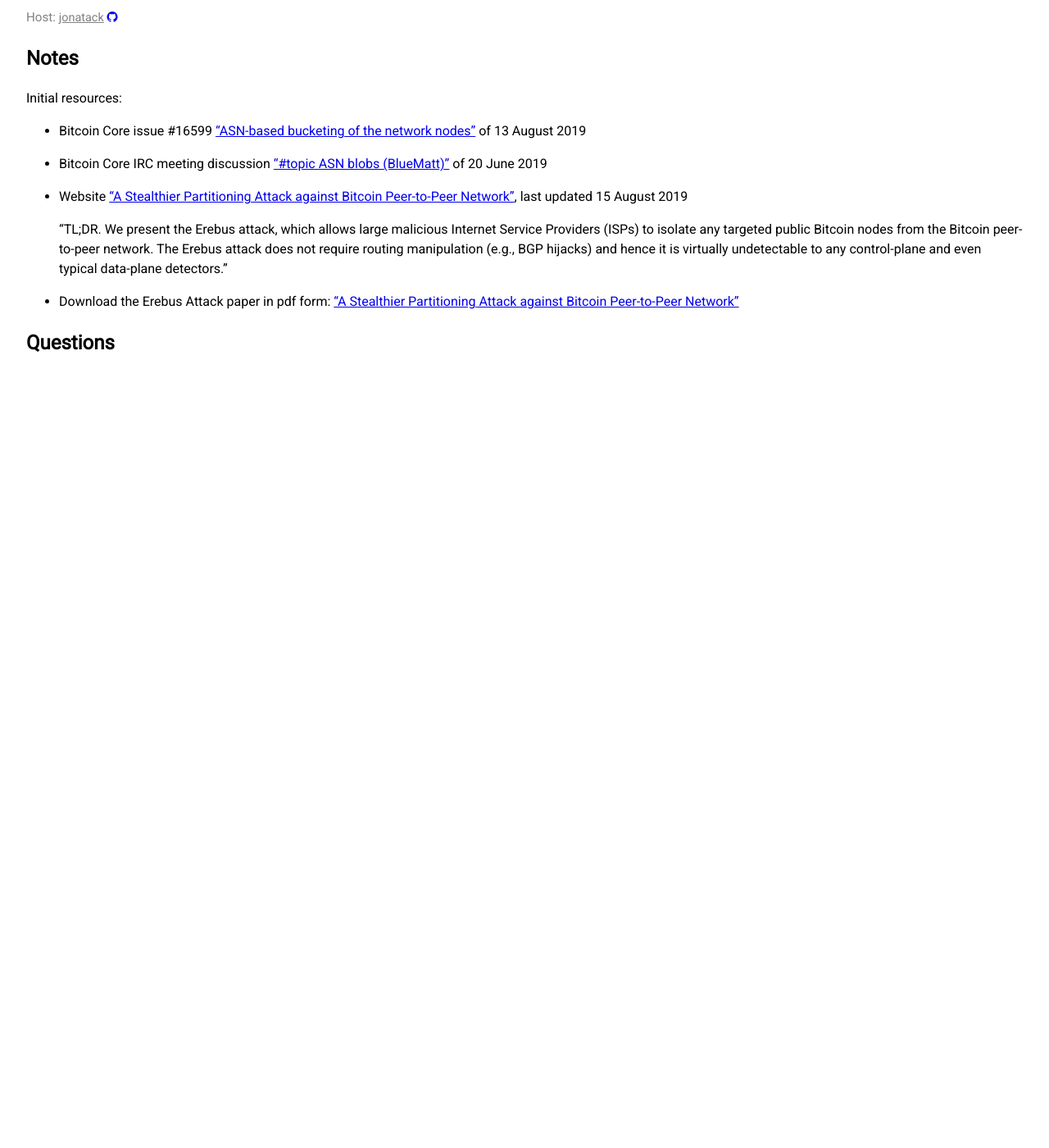
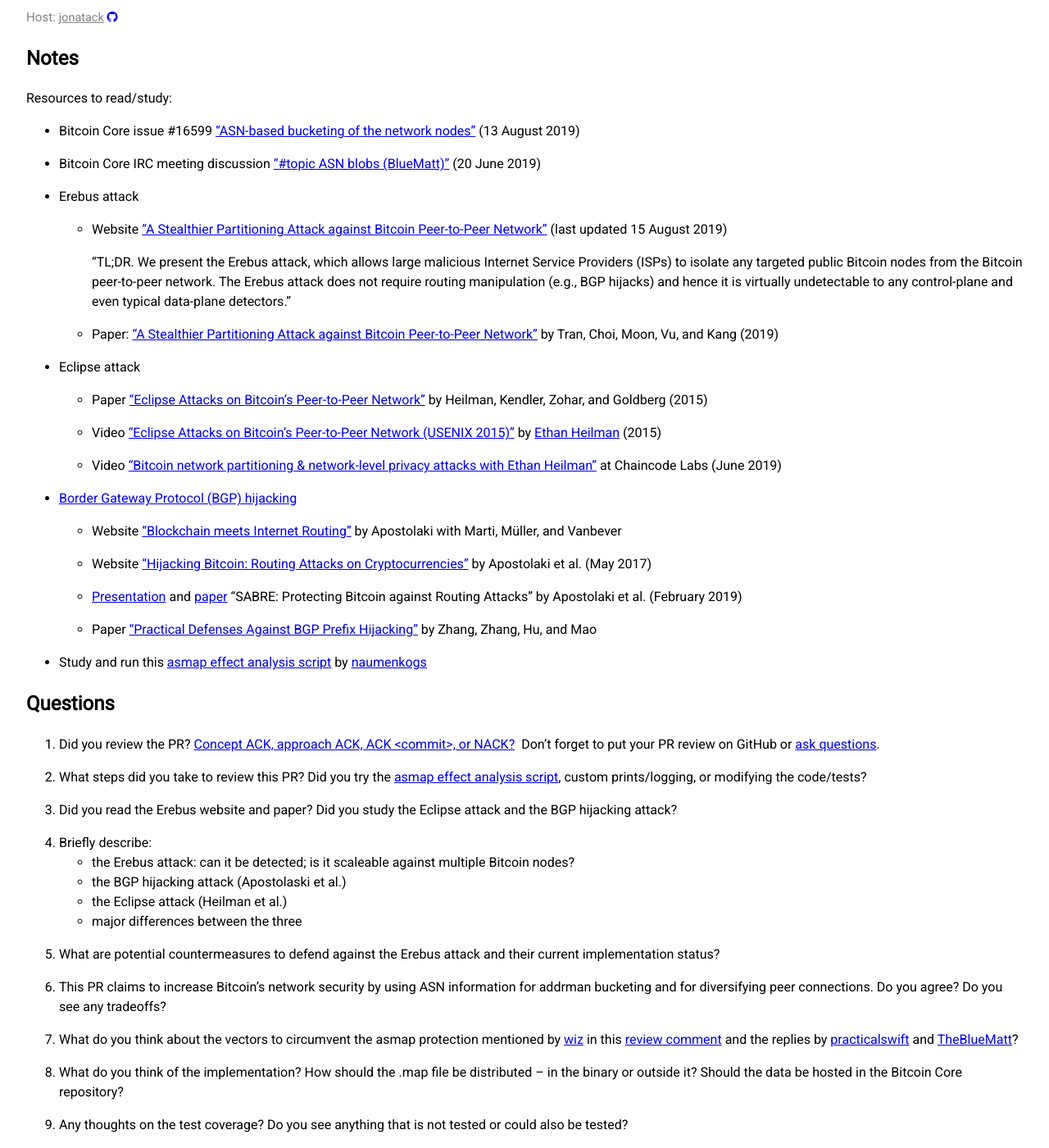
Before and after one commit to bitcoin-core-review-club/website, a Jekyll site: the page built from _posts/2019-12-11-#16702.md, in a window 1280 px wide and 1400 px high, scrolled down 273 px. Shown: the whole window at 82% size. Built offline with Jekyll 4.4.1, drawn with Linux system fonts in a browser that asks for light colours; nearby versions of some CDN libraries; before the commit the page ends 900 px from its top, so only the background shows below that.

Commit message:
n16702 notes and questions

```diff
--- a/_posts/2019-12-11-#16702.md
+++ b/_posts/2019-12-11-#16702.md
@@ -10,17 +10,19 @@
 
 ## Notes
 
-Initial resources:
+Resources to read/study:
 
 - Bitcoin Core issue #16599 ["ASN-based bucketing of the network
-nodes"](https://github.com/bitcoin/bitcoin/issues/16599) of 13 August 2019
+nodes"](https://github.com/bitcoin/bitcoin/issues/16599) (13 August 2019)
 
 - Bitcoin Core IRC meeting discussion ["#topic ASN blobs
 (BlueMatt)"](http://www.erisian.com.au/bitcoin-core-dev/log-2019-06-20.html#l-518)
-of 20 June 2019
+(20 June 2019)
 
-- Website ["A Stealthier Partitioning Attack against Bitcoin Peer-to-Peer
-Network"](https://erebus-attack.comp.nus.edu.sg/), last updated 15 August 2019
+- Erebus attack
+
+  - Website ["A Stealthier Partitioning Attack against Bitcoin Peer-to-Peer
+Network"](https://erebus-attack.comp.nus.edu.sg/) (last updated 15 August 2019)
 
     "TL;DR. We present the Erebus attack, which allows large malicious Internet
 Service Providers (ISPs) to isolate any targeted public Bitcoin nodes from the
@@ -28,8 +30,86 @@
 manipulation (e.g., BGP hijacks) and hence it is virtually undetectable to any
 control-plane and even typical data-plane detectors."
 
-- Download the Erebus Attack paper in pdf form: ["A Stealthier Partitioning
+  - Paper: ["A Stealthier Partitioning
 Attack against Bitcoin Peer-to-Peer
-Network"](https://erebus-attack.comp.nus.edu.sg/erebus-attack.pdf)
+Network"](https://erebus-attack.comp.nus.edu.sg/erebus-attack.pdf) by Tran, Choi, Moon, Vu, and Kang (2019)
+
+- Eclipse attack
+
+  - Paper ["Eclipse Attacks on Bitcoin’s Peer-to-Peer
+    Network"](https://eprint.iacr.org/2015/263.pdf) by Heilman, Kendler, Zohar,
+    and Goldberg (2015)
+
+  - Video ["Eclipse Attacks on Bitcoin’s Peer-to-Peer Network (USENIX
+  2015)"](https://www.youtube.com/watch?v=J-lF0zxGpu0) by [Ethan
+  Heilman](https://twitter.com/Ethan_Heilman) (2015)
+
+  - Video ["Bitcoin network partitioning & network-level privacy attacks with
+  Ethan Heilman"](https://www.youtube.com/watch?v=StnOVBbIpD8&t=1078s) at
+  Chaincode Labs (June 2019)
+
+- [Border Gateway Protocol (BGP) hijacking](https://en.wikipedia.org/wiki/BGP_hijacking)
+
+  - Website ["Blockchain meets Internet Routing"](https://btc-hijack.ethz.ch/)
+by Apostolaki with Marti, Müller, and Vanbever
+
+  - Website ["Hijacking Bitcoin: Routing Attacks on
+  Cryptocurrencies"](http://hackingdistributed.com/2017/05/01/bgp-attacks-on-btc/)
+  by Apostolaki et al.  (May 2017)
+
+  - [Presentation](https://www.ndss-symposium.org/wp-content/uploads/ndss2019_02A-1_Apostolaki_slides.pdf)
+and
+[paper](https://nsg.ee.ethz.ch/fileadmin/user_upload/publications/ndss19-final252.pdf)
+"SABRE: Protecting Bitcoin against Routing Attacks" by Apostolaki et
+al. (February 2019)
+
+  - Paper ["Practical Defenses Against BGP Prefix
+  Hijacking"](https://web.eecs.umich.edu/~zmao/Papers/conextDefendHijack07.pdf)
+  by Zhang, Zhang, Hu, and Mao
+
+- Study and run this [asmap effect analysis
+  script](https://github.com/naumenkogs/bitcoin_network_analysis/blob/master/asmap/test.py)
+  by [naumenkogs](https://github.com/naumenkogs)
+
 
 ## Questions
+
+1. Did you review the PR? [Concept ACK, approach ACK, ACK \<commit\>, or
+  NACK?](https://github.com/jonatack/bitcoin-development/blob/master/how-to-review-bitcoin-core-prs.md#peer-review)&nbsp;
+  Don't forget to put your PR review on GitHub or [ask
+  questions](https://github.com/jonatack/bitcoin-development/blob/master/how-to-review-bitcoin-core-prs.md#ask-questions).
+
+2. What steps did you take to review this PR? Did you try the [asmap effect
+  analysis
+  script](https://github.com/naumenkogs/bitcoin_network_analysis/blob/master/asmap/test.py),
+  custom prints/logging, or modifying the code/tests?
+
+3. Did you read the Erebus website and paper? Did you study the Eclipse attack
+   and the BGP hijacking attack?
+
+4. Briefly describe:
+  - the Erebus attack: can it be detected; is it scaleable against multiple
+   Bitcoin nodes?
+  - the BGP hijacking attack (Apostolaski et al.)
+  - the Eclipse attack (Heilman et al.)
+  - major differences between the three
+
+5. What are potential countermeasures to defend against the Erebus attack and
+   their current implementation status?
+
+6. This PR claims to increase Bitcoin's network security by using ASN
+   information for addrman bucketing and for diversifying peer connections. Do
+   you agree? Do you see any tradeoffs?
+
+7. What do you think about the vectors to circumvent the asmap protection
+   mentioned by [wiz](https://github.com/wiz) in this [review
+   comment](https://github.com/bitcoin/bitcoin/pull/16702#issuecomment-524542883)
+   and the replies by [practicalswift](https://github.com/practicalswift) and
+   [TheBlueMatt](https://github.com/TheBlueMatt)?
+
+8. What do you think of the implementation? How should the .map file be
+   distributed -- in the binary or outside it? Should the data be hosted in the
+   Bitcoin Core repository?
+
+9. Any thoughts on the test coverage?  Do you see anything that is not tested or
+   could also be tested?
```
